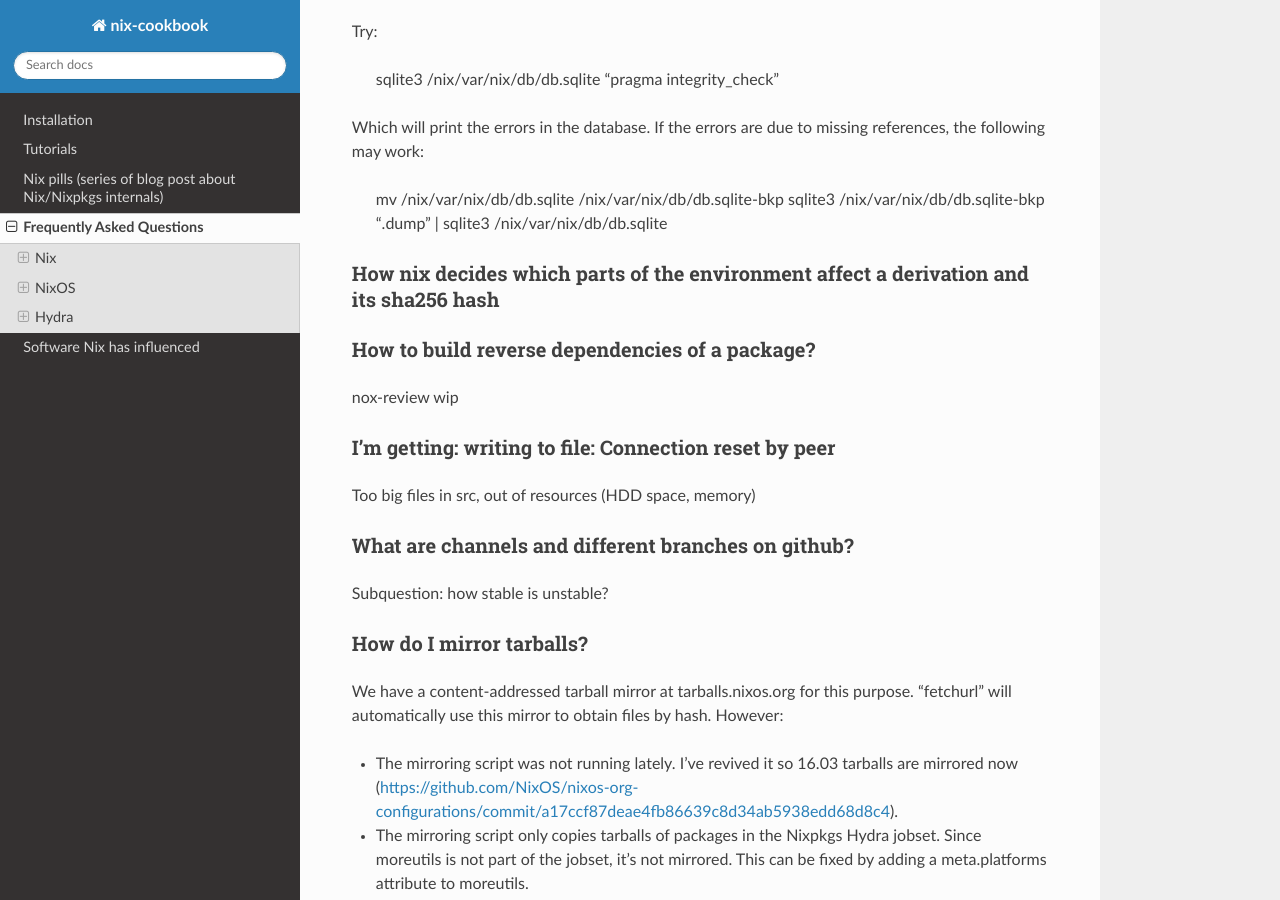
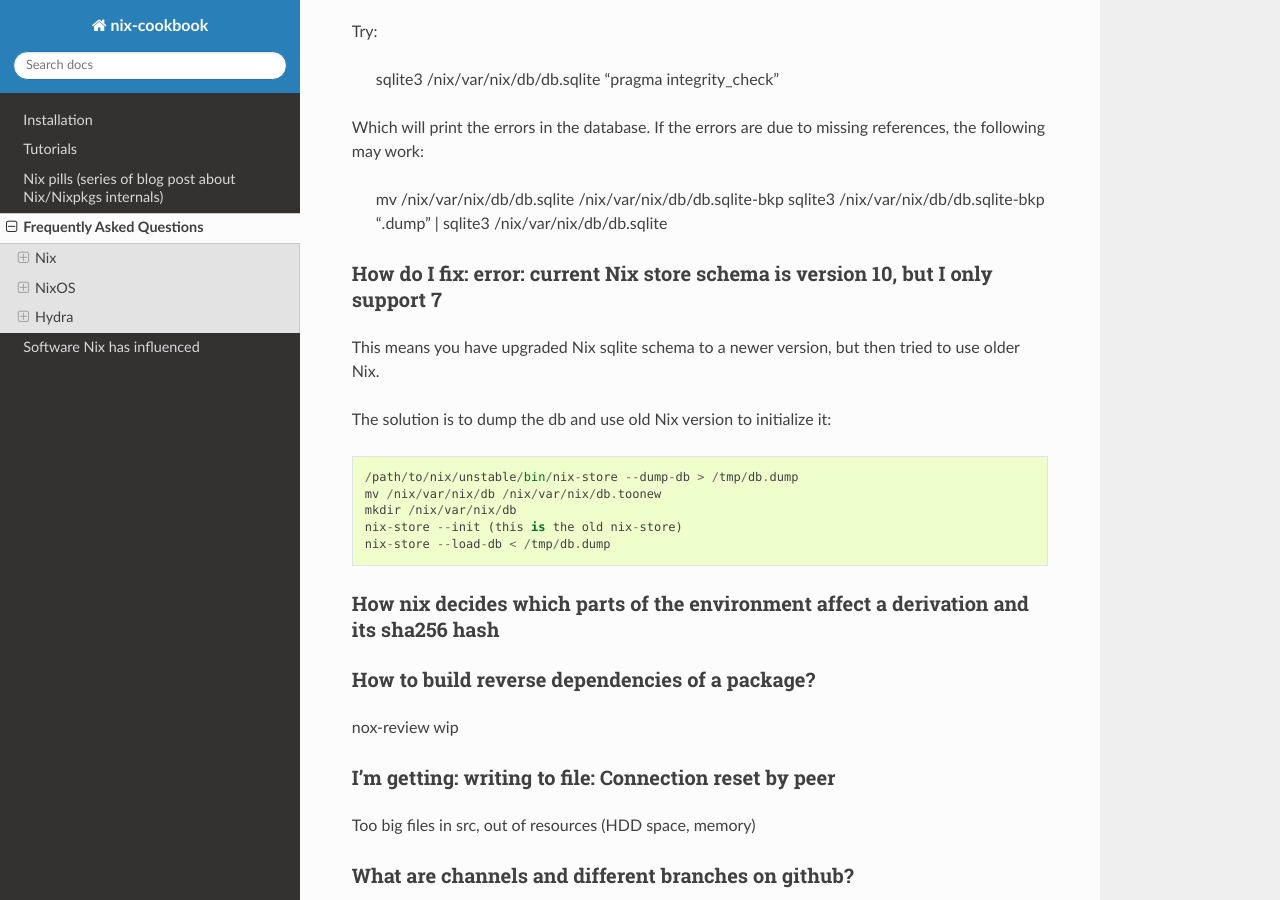
Before and after one commit to NixOS/nix.dev, a Sphinx documentation site: the page built from source/faq.rst, in a window 1280 px wide and 900 px high, scrolled down 322 px. Built offline with Sphinx 7.4.7 and the Read the Docs theme 2.0.0, drawn with Linux system fonts in a browser that asks for light colours.

Commit message:
FAQ: add how to downgrade Nix schema

```diff
--- a/source/faq.rst
+++ b/source/faq.rst
@@ -20,6 +20,23 @@
     mv /nix/var/nix/db/db.sqlite /nix/var/nix/db/db.sqlite-bkp
     sqlite3 /nix/var/nix/db/db.sqlite-bkp ".dump" | sqlite3 /nix/var/nix/db/db.sqlite
 
+
+How do I fix: error: current Nix store schema is version 10, but I only support 7
+---------------------------------------------------------------------------------
+
+
+This means you have upgraded Nix sqlite schema to a newer version, but then tried
+to use older Nix.
+
+The solution is to dump the db and use old Nix version to initialize it:
+
+::
+
+   /path/to/nix/unstable/bin/nix-store --dump-db > /tmp/db.dump
+   mv /nix/var/nix/db /nix/var/nix/db.toonew
+   mkdir /nix/var/nix/db
+   nix-store --init (this is the old nix-store)
+   nix-store --load-db < /tmp/db.dump
 
 How nix decides which parts of the environment affect a derivation and its sha256 hash
 --------------------------------------------------------------------------------------
```
